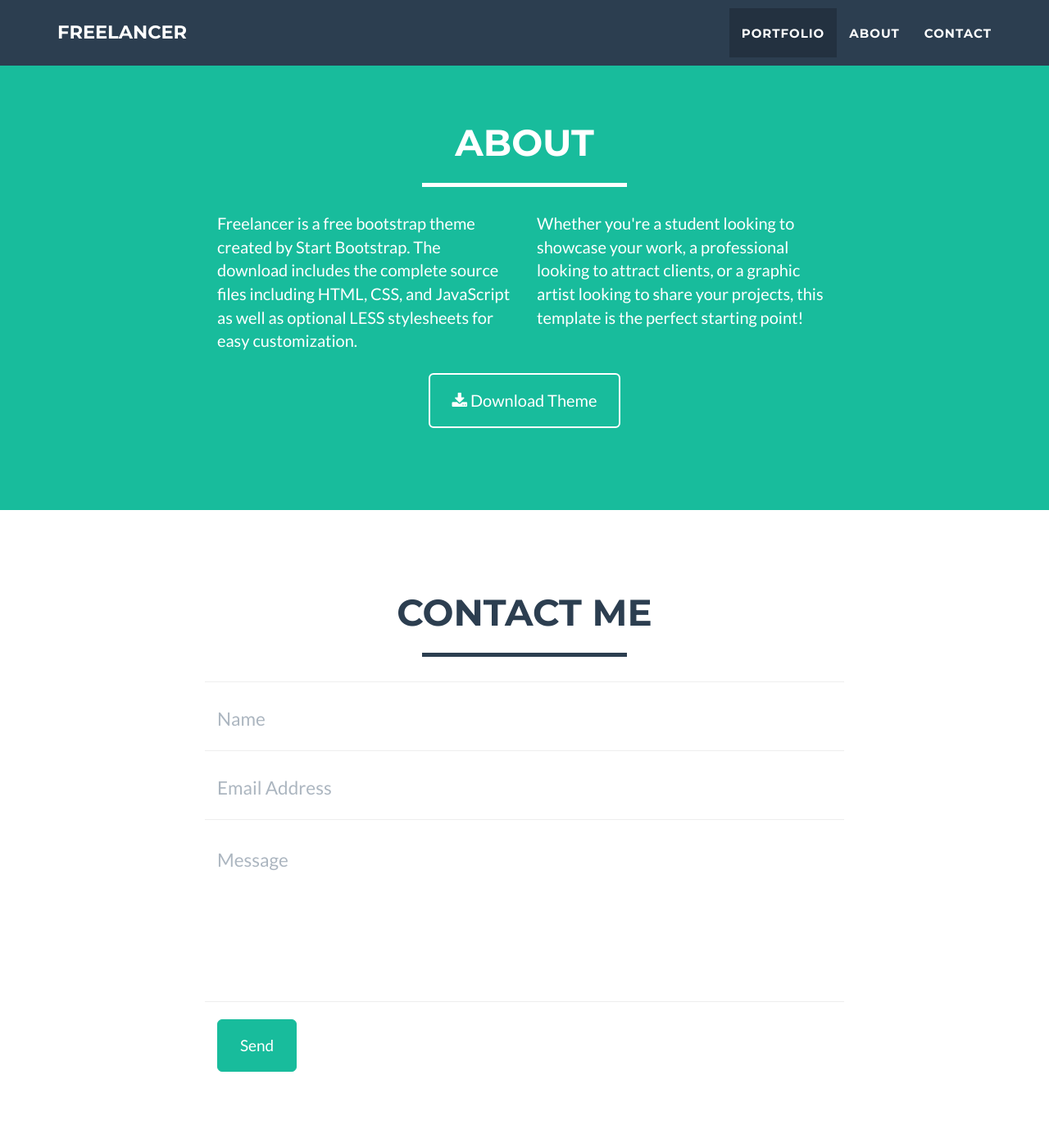
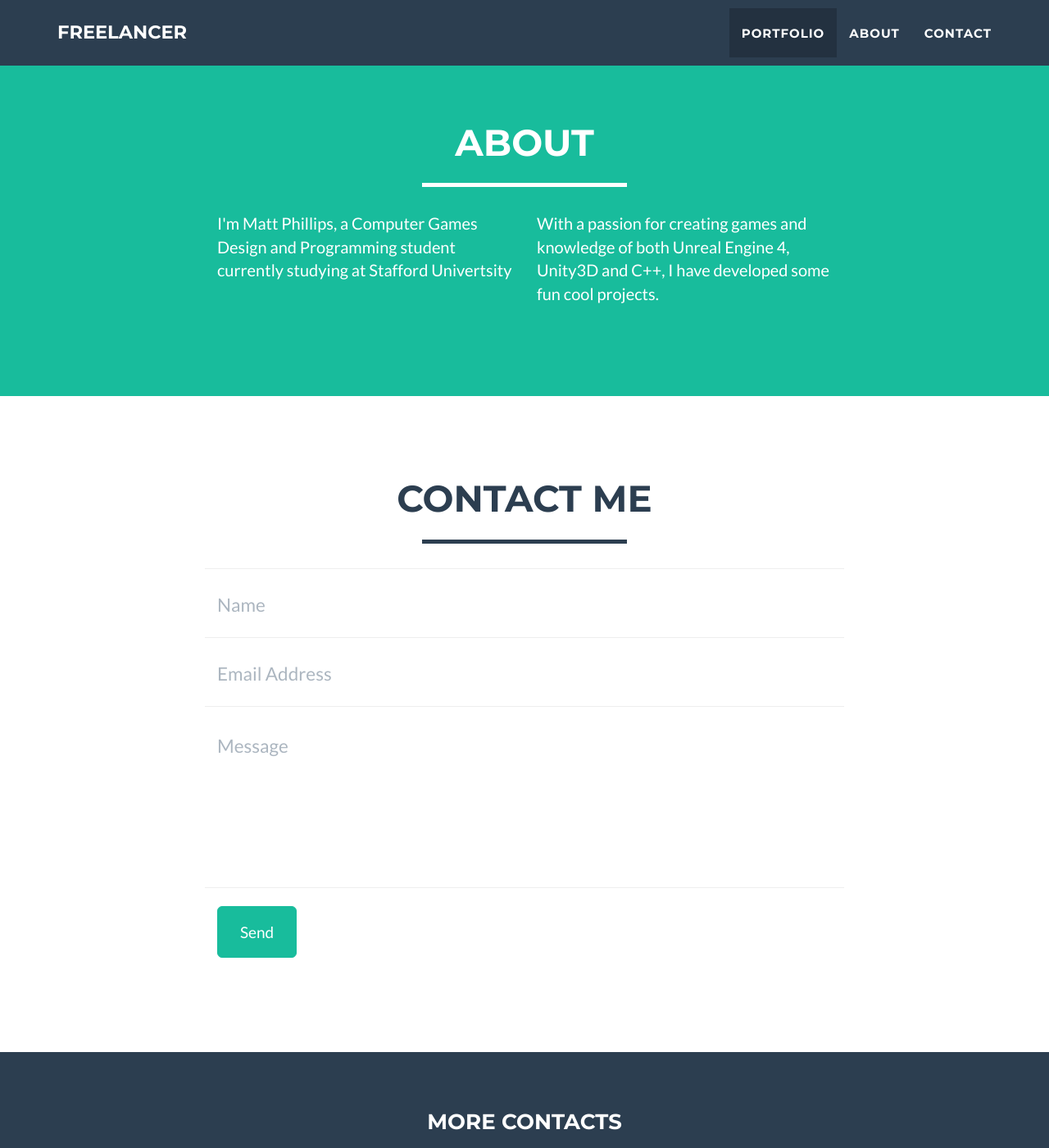
Before and after one commit to mattphillips27/mattphillips27github.io, a Jekyll site: the page built from index.html, in a window 1280 px wide and 1400 px high, scrolled down 1617 px. Shown: the whole window at 82% size. Built offline with Jekyll 4.4.1, drawn with Linux system fonts in a browser that asks for light colours; some of the changed text lies outside the part shown.

Commit message:
Changed about and foot

```diff
--- a/_includes/about.html
+++ b/_includes/about.html
@@ -9,15 +9,10 @@
             </div>
             <div class="row">
                 <div class="col-lg-4 col-lg-offset-2">
-                    <p>Freelancer is a free bootstrap theme created by Start Bootstrap. The download includes the complete source files including HTML, CSS, and JavaScript as well as optional LESS stylesheets for easy customization.</p>
+                    <p>I'm Matt Phillips, a Computer Games Design and Programming student currently studying at Stafford Univertsity</p>
                 </div>
                 <div class="col-lg-4">
-                    <p>Whether you're a student looking to showcase your work, a professional looking to attract clients, or a graphic artist looking to share your projects, this template is the perfect starting point! </p>
-                </div>
-                <div class="col-lg-8 col-lg-offset-2 text-center">
-                    <a href="#" class="btn btn-lg btn-outline">
-                        <i class="fa fa-download"></i> Download Theme
-                    </a>
+                    <p>With a passion for creating games and knowledge of both Unreal Engine 4, Unity3D and C++, I have developed some fun cool projects. </p>
                 </div>
             </div>
         </div>
--- a/_includes/footer.html
+++ b/_includes/footer.html
@@ -1,29 +1,25 @@
     <!-- Footer -->
-    <footer class="text-center">
+     <footer class="text-center">
         <div class="footer-above">
             <div class="container">
                 <div class="row">
                     <div class="footer-col col-md-4">
-                        <h3>{{ site.footer.location }}</h3>
-                        <p>
-                            {% for adress in site.address %}
-                                {{ adress.line }} <br>
-		                    {% endfor %}
-                        </p>
                     </div>
                     <div class="footer-col col-md-4">
-                        <h3>{{ site.footer.social }}</h3>
+                        <h3>More Contacts</h3>
                         <ul class="list-inline">
-                            {% for network in site.social %}
                             <li>
-                                <a href="{{ network.url }}" class="btn-social btn-outline"><i class="fa fa-fw fa-{{ network.title }}"></i></a>
+                                <a href="https://www.facebook.com/SgtFluffy" class="btn-social btn-outline"><i class="fa fa-facebook-square"></i></a>
                             </li>
-		                    {% endfor %}
+                            <li>
+                                <a href="https://www.linkedin.com/in/mattjohnphillips" class="btn-social btn-outline"><i class="fa fa-fw fa-linkedin"></i></a>
+                            </li>
+
+							 <p>Mobile Number: 07743193434</p>
                         </ul>
                     </div>
                     <div class="footer-col col-md-4">
-                        <h3>{{ site.footer.credits }}</h3>
-                        <p>{{ site.credits }}</p>
+
                     </div>
                 </div>
             </div>
@@ -32,7 +28,7 @@
             <div class="container">
                 <div class="row">
                     <div class="col-lg-12">
-                        Copyright &copy; {{ site.footer.copyright }} 20{{ site.time | date: '%y' }}
+                        Copyright &copy; Matthew Phillips 2016
                     </div>
                 </div>
             </div>
```
